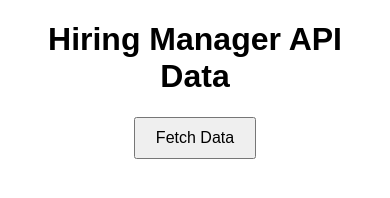
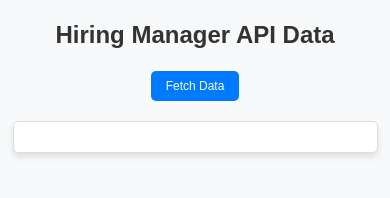
Before and after one commit to ai-ngabo/Dictionary_API-App, a plain HTML site: page templates/index.html in a window 390 px wide. Drawn offline with Linux system fonts and the light colour scheme; files that its build step writes are made by us from their sources; files whose address does not match are found by name.

Commit message:
added some styles on css file

```diff
--- a/static/index.css
+++ b/static/index.css
@@ -1,13 +1,72 @@
+/* General Styling */
 body {
     font-family: Arial, sans-serif;
     text-align: center;
     margin: 20px;
+    background-color: #f8f9fa; /* Soft background color */
+    color: #333; /* Darker text for readability */
+    line-height: 1.6; /* Improved text spacing */
 }
+
+/* Button Styling */
 button {
-    padding: 10px 20px;
+    padding: 12px 25px;
     font-size: 16px;
     cursor: pointer;
+    background-color: #007bff; /* Primary blue */
+    color: #fff;
+    border: none;
+    border-radius: 5px; /* Rounded corners */
+    transition: background-color 0.3s ease, transform 0.3s ease; /* Animation */
 }
+
+button:hover {
+    background-color: #0056b3; /* Darker blue for hover */
+    transform: scale(1.05); /* Slight zoom effect */
+}
+
+/* Output Section */
 #output {
     margin-top: 20px;
+    padding: 20px;
+    background-color: #fff;
+    border: 1px solid #ddd;
+    border-radius: 5px;
+    box-shadow: 0px 4px 6px rgba(0, 0, 0, 0.1); /* Subtle shadow */
+    max-width: 90%;
+    margin-left: auto;
+    margin-right: auto;
+    overflow-x: auto; /* Handle long JSON content */
 }
+
+/* Responsive Design */
+@media (max-width: 768px) {
+    body {
+        margin: 10px;
+    }
+
+    button {
+        font-size: 14px;
+        padding: 10px 20px;
+    }
+
+    #output {
+        padding: 15px;
+        font-size: 14px;
+    }
+}
+
+@media (max-width: 480px) {
+    h1 {
+        font-size: 24px; /* Adjust heading for smaller screens */
+    }
+
+    button {
+        font-size: 12px;
+        padding: 8px 15px;
+    }
+
+    #output {
+        font-size: 12px;
+    }
+}
```
